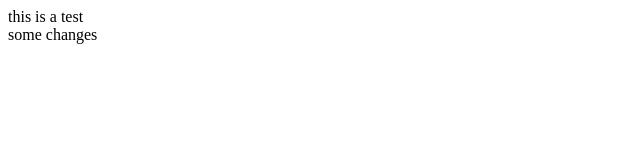
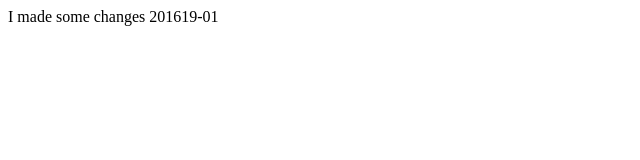
Before and after one commit to obangfact/test, a plain HTML site: page index.html in a window 1280 px wide. Shown: the whole page, without its empty margins (0-640 px from the left). Drawn offline with Linux system fonts and the light colour scheme.

Commit message:
added new

```diff
--- a/index.html
+++ b/index.html
@@ -5,7 +5,6 @@
 	<title>test</title>
 </head>
 <body>
-	this is a test
-	<div>some changes</div>
+	<div>I made some changes 201619-01</div>
 </body>
 </html>
```
